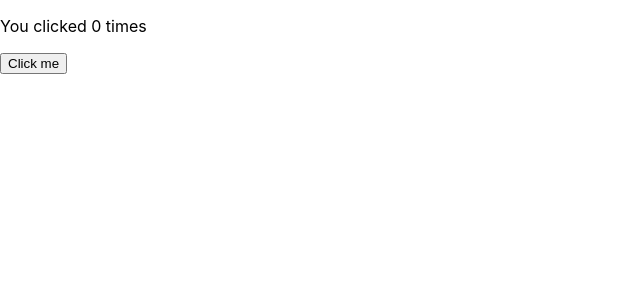
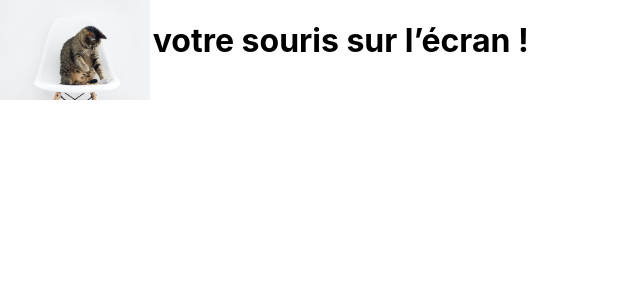
Before and after one commit to jacobzouzou/routed-react-app, a React (Create React App) app: page / in a window 1280 px wide. Shown: the top 300 px of the page, without its empty margins (0-640 px from the left). Built offline with nearby package versions, Linux system fonts and the light colour scheme.

Commit message:
add prop render

```diff
--- a/src/App.js
+++ b/src/App.js
@@ -41,7 +41,7 @@ import './App.css';
 //   );
 // }
 
-/*HOC */
+/*HOC: Higher Order Component */
 // import WrappedButton from "./components/hoc"
 // function App() {
 //   return (
@@ -52,14 +52,27 @@ import './App.css';
 // }
 
 // /*Props render */
-// import { Parent, Children1 } from "./components/PropsRender"
+import MouseTraker from "./components/PropRender"
 
+function App() {
+  return (
+    <div className="App">
+      <MouseTraker/>
+    </div>
+  );
+}
+
+// /*Props render wiht HOC */
+// import { withMouse, Cat } from "./components/PropsRender"
+// const TheCat = (mouse) => {
+//   return <Cat mouse={mouse} />
+// }
 // function App() {
+//   const WrappedMouse = withMouse(TheCat);
+
 //   return (
 //     <div className="App">
-//       <Parent>
-//         {parentState => <Children1 params={parentState}></Children1>}
-//       </Parent>
+//       <WrappedMouse />
 //     </div>
 //   );
 // }
@@ -84,16 +97,16 @@ import './App.css';
 //   );
 // }
 
-/* Hooks */
-import Hooks from './components/Hooks';
+// /* Hooks */
+// import Hooks from './components/Hooks';
 
-function App() {
-  return (
-    <div className="App">
-      <Hooks/>
-    </div>
-  );
-}
+// function App() {
+//   return (
+//     <div className="App">
+//       <Hooks/>
+//     </div>
+//   );
+// }
 
 
 export default App;
--- a/src/components/HOC.js
+++ b/src/components/HOC.js
@@ -1,6 +1,7 @@
 import React from 'react';
 
 const withButton=Button=>()=><Button/>
+
 const Button=()=>{
     return <button>Hoc test</button>
 }
--- a/src/components/Hooks.js
+++ b/src/components/Hooks.js
@@ -8,19 +8,19 @@ import useCounter from "../components/CustomHook";
 
 const Hooks = () => {
     const [count, setCount] = useState(0);
-    const [custCount, udpateCount] = useCounter();
+    const [myCount, udpateCount] = useCounter();
 
     // useEffect(()=>console.log(count),[]);
 
     useEffect(() => {
         console.log("Count:", count);
-        console.log("Cust count:", custCount);
+        console.log("Cust count:", myCount);
     });
 
     //Use cust hook
     const handleClick = useCallback(() => {
         setCount(count + 1);
-        udpateCount(custCount + 1);
+        udpateCount(myCount + 1);
     });
 
     return (
--- /dev/null
+++ b/src/components/PropRender.js
@@ -0,0 +1,71 @@
+/*
+    Props render: a technic that consist to share code between components "prop" whose value is a function
+    component with prop render: receive a function, call it, rather build its own logic
+*/
+import React from 'react';
+import cat from "../assets/cat.jpg"
+
+export class Cat extends React.Component {
+    render() {
+      const mouse = this.props.mouse;
+      return (
+        <img src={cat } width="150" height="100"
+        style={{ position: 'absolute', left: mouse.x, top: mouse.y }} />
+      );
+    }
+  }
+
+  class Mouse extends React.Component {
+    constructor(props) {
+      super(props);
+      this.handleMouseMove = this.handleMouseMove.bind(this);
+      this.state = { x: 0, y: 0 };
+    }
+
+    handleMouseMove(event) {
+      this.setState({
+        x: event.clientX,
+        y: event.clientY
+      });
+    }
+
+    render() {
+      return (
+        <div style={{ height: '100vh' }} onMouseMove={this.handleMouseMove}>
+
+          {/*
+            Au lieu de fournir une représentation statique de ce qu’affiche <Mouse>,
+            utilisez la prop `render` pour déterminer dynamiquement quoi afficher.
+          */}
+          {/* {this.props.render(this.state)} */}
+          {this.props.render(this.state)}
+        </div>
+      );
+    }
+  }
+
+  class MouseTracker extends React.Component {
+    render() {
+      return (
+        <div>
+          <h1>Déplacez votre souris sur l’écran !</h1>
+          <Mouse render={mousePosition => (<Cat mouse={mousePosition} />)}/>
+        </div>
+      );
+    }
+  }
+
+/* HOC*/
+ export function withMouse(Component) {
+    return class extends React.Component {
+      render() {
+        return (
+          <Mouse render={mouse => (
+            <Component {...this.props} mouse={mouse} />
+          )}/>
+        );
+      }
+    }
+  }
+
+  export default MouseTracker;
```
Also changed, not shown: src/components/PropChildren.js (added, +58 -0 lines), src/components/PropsRender.js (deleted, +0 -32 lines), src/components/PropsRender_bis.js (deleted, +0 -34 lines), src/assets/cat.jpg (added).
